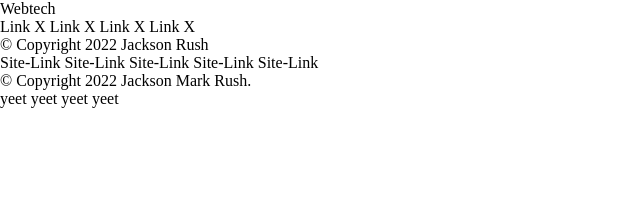
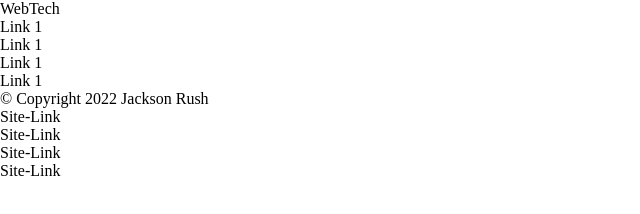
Before and after one commit to Deadbcoziikilledit/Learning-HTML-CSS-JS, a plain HTML site: page index.html in a window 1280 px wide. Shown: the whole page, without its empty margins (0-640 px from the left). Drawn offline with Linux system fonts and the light colour scheme.

Commit message:
Updated index.html -footer with copyright and site links

```diff
--- a/index.html
+++ b/index.html
@@ -24,55 +24,57 @@
     <link rel="stylesheet" href="./assets/css/reset.css">
     <link rel="stylesheet" href="./assets/css/site.css">
 
-</head>
+
 <body>
-<header class="">
+<header class="site-header">
     <div class="branding">
-        <h1 class="branding">Webtech</h1>
+        <h1>WebTech</h1>
+        <nav>
+        <ul style="list-style-type:disc;">
+            <li><a href="#">Link 1</a></li>
+            <li><a href="#">Link 1</a></li>
+            <li><a href="#">Link 1</a></li>
+            <li><a href="#">Link 1</a></li>
+        </ul>
+        </nav>
     </div>
-    <nav>
-        <a href="#" >Link X</a>
-        <a href="#" >Link X</a>
-        <a href="#" >Link X</a>
-        <a href="#" >Link X</a>
-    </nav>
+
 </header>
 
 <div>
-    <div class="hero"></div>
+    <div class="hero."></div>
     <main>
-        <section class="suggested-recipes."></section>
-        <section class="information."></section>
+        <section class="suggested-recipes.">
+
+        </section>
+        <section class="information.">
+
+        </section>
     </main>
-
 </div>
 
-<footer class= >
+<footer class="site-footer" >
     <div>
         <p>© Copyright 2022 Jackson Rush</p>
     </div>
+    <div>
+        <ul>
+            <li>
+                <a href="#">Site-Link</a>
+            </li>
+            <li>
+                <a href="#">Site-Link</a>
+            </li>
+            <li>
+                <a href="#">Site-Link</a>
+            </li>
+            <li>
+                <a href="#">Site-Link</a>
+            </li>
+        </ul>
+    </div>
 
-    <div>
-        <a class="footer-link" href="#">Site-Link</a>
-        <a class="footer-link" href="#">Site-Link</a>
-        <a class="footer-link" href="#">Site-Link</a>
-        <a class="footer-link" href="#">Site-Link</a>
-        <a class="footer-link" href="#">Site-Link</a>
-    </div>
 </footer>
 
-<footer class="site-footer">
-
-    <div>
-        <p> © Copyright 2022 Jackson Mark Rush.</p>
-    </div>
-
-    <div>
-        <a class="Site-Link" href="#">yeet</a>
-        <a class="Site-Link" href="#">yeet</a>
-        <a class="Site-Link" href="#">yeet</a>
-        <a class="Site-Link" href="#">yeet</a>
-    </div>
-</footer>
 </body>
 </html>
```
